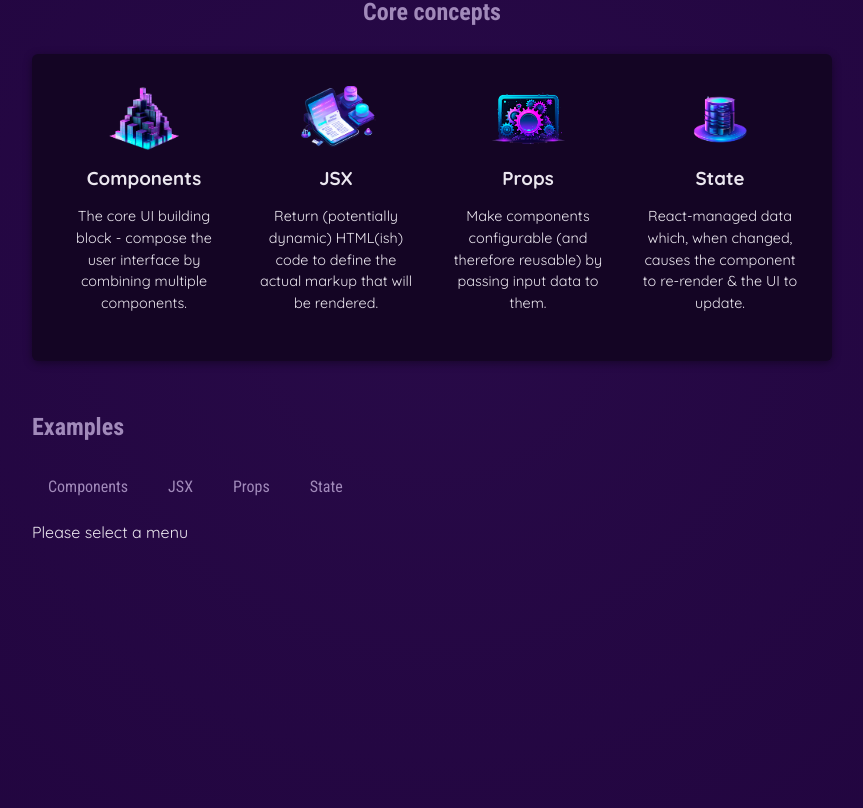
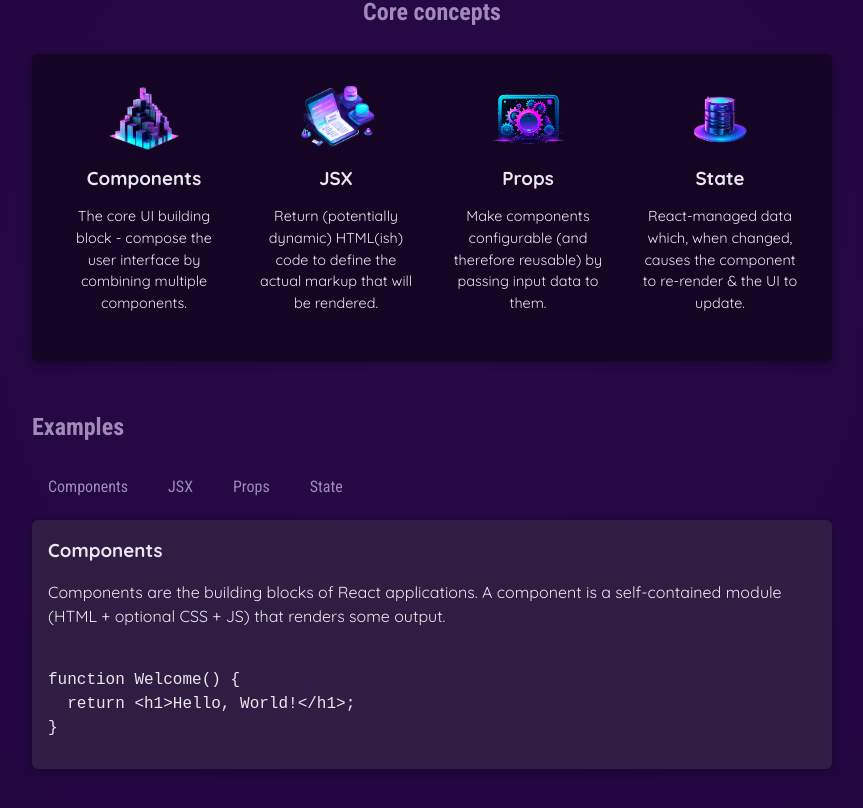
Before and after one commit to AngeATT/Learning-react, a React (Vite) app: page / in a window 1280 px wide. Shown: the part 338-1146 px from the top of the page, without its empty margins (208-1071 px from the left). Built offline with nearby package versions, Linux system fonts and the light colour scheme.

Commit message:
Utilisation de l'état de la variable pour afficher une sous section

```diff
--- a/src/App.jsx
+++ b/src/App.jsx
@@ -1,38 +1,47 @@
-import { useState } from 'react';
-import { CORE_CONCEPTS } from './data.js';
-import Header from './components/Header/Header.jsx';
-import CoreConcept from './components/CoreConcept.jsx';
-import TabButton from './components/TabButton/TabButton.jsx';
+import { useState } from "react";
+import { CORE_CONCEPTS } from "./data.js";
+import Header from "./components/Header/Header.jsx";
+import CoreConcept from "./components/CoreConcept.jsx";
+import TabButton from "./components/TabButton/TabButton.jsx";
+import { EXAMPLES } from "./data.js";
+
 function App() {
-  const selectedContent = "Please select a menu";
+  const selectedContent = "components";
   const [stateContent, setContent] = useState(selectedContent);
 
-
-  function handleClick(selectedButton){
+  function handleClick(selectedButton) {
     setContent(selectedButton);
- }
+  }
   return (
     <div>
       <Header />
       <main>
         <h2>Core concepts</h2>
-        <section id='core-concepts'>
-        <ul>
-          <CoreConcept {...CORE_CONCEPTS[0]}/>
-          <CoreConcept {...CORE_CONCEPTS[1]}/>
-          <CoreConcept {...CORE_CONCEPTS[2]}/>
-          <CoreConcept {...CORE_CONCEPTS[3]}/>
-        </ul>
+        <section id="core-concepts">
+          <ul>
+            <CoreConcept {...CORE_CONCEPTS[0]} />
+            <CoreConcept {...CORE_CONCEPTS[1]} />
+            <CoreConcept {...CORE_CONCEPTS[2]} />
+            <CoreConcept {...CORE_CONCEPTS[3]} />
+          </ul>
         </section>
-        <section id='examples'>
+        <section id="examples">
           <h2>Examples</h2>
           <menu>
-            <TabButton onSelect={() => handleClick("components")}>Components</TabButton>
+            <TabButton onSelect={() => handleClick("components")}>
+              Components
+            </TabButton>
             <TabButton onSelect={() => handleClick("jsx")}>JSX</TabButton>
             <TabButton onSelect={() => handleClick("props")}>Props</TabButton>
             <TabButton onSelect={() => handleClick("state")}>State</TabButton>
           </menu>
-           {stateContent}
+          <div id="tab-content">
+            <h3>{EXAMPLES[stateContent].title}</h3>
+            <p>{EXAMPLES[stateContent].description}</p>
+            <pre>
+              <code>{EXAMPLES[stateContent].code}</code>
+            </pre>
+          </div>
         </section>
       </main>
     </div>
--- a/src/data.js
+++ b/src/data.js
@@ -29,3 +29,54 @@
       'React-managed data which, when changed, causes the component to re-render & the UI to update.',
   },
 ];
+
+export const EXAMPLES = {
+  components: {
+    title: 'Components',
+    description:
+      'Components are the building blocks of React applications. A component is a self-contained module (HTML + optional CSS + JS) that renders some output.',
+    code: `
+function Welcome() {
+  return <h1>Hello, World!</h1>;
+}`,
+  },
+  jsx: {
+    title: 'JSX',
+    description:
+      'JSX is a syntax extension to JavaScript. It is similar to a template language, but it has full power of JavaScript (e.g., it may output dynamic content).',
+    code: `
+<div>
+  <h1>Welcome {userName}</h1>
+  <p>Time to learn React!</p>
+</div>`,
+  },
+  props: {
+    title: 'Props',
+    description:
+      'Components accept arbitrary inputs called props. They are like function arguments.',
+    code: `
+function Welcome(props) {
+  return <h1>Hello, {props.name}</h1>;
+}`,
+  },
+  state: {
+    title: 'State',
+    description:
+      'State allows React components to change their output over time in response to user actions, network responses, and anything else.',
+    code: `
+function Counter() {
+  const [isVisible, setIsVisible] = useState(false);
+
+  function handleClick() {
+    setIsVisible(true);
+  }
+
+  return (
+    <div>
+      <button onClick={handleClick}>Show Details</button>
+      {isVisible && <p>Amazing details!</p>}
+    </div>
+  );
+}`,
+  },
+};
```
